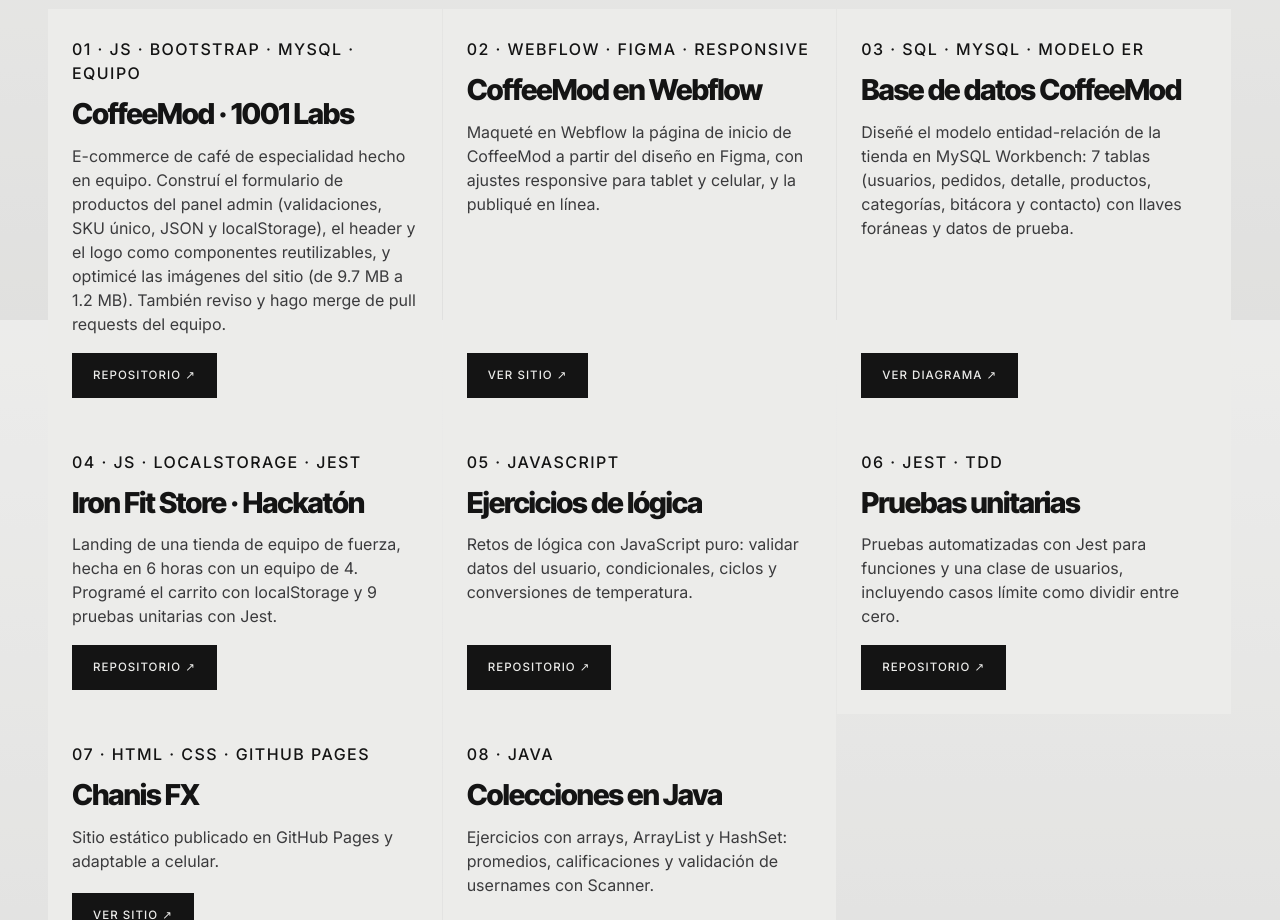
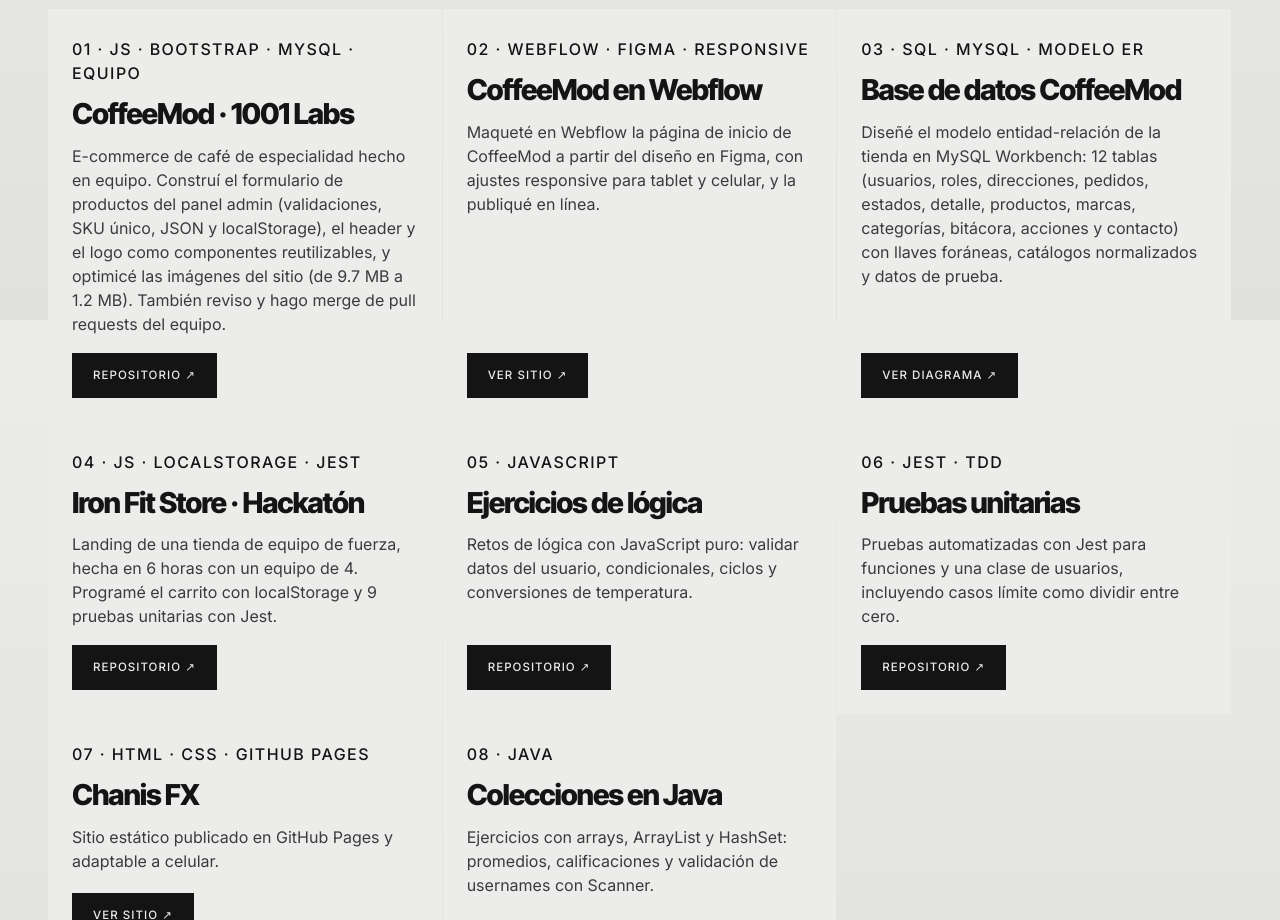
Before and after one commit to ChanisBlu/portafolio-web, a website built with Vite: page docs/index.html in a window 1280 px wide. Shown: the part 2080-3000 px from the top of the page. Built offline with nearby package versions, Linux system fonts and the light colour scheme.

Commit message:
Portafolio: Webflow, base de datos, SQL y certificación

```diff
--- a/docs/index.html
+++ b/docs/index.html
@@ -156,7 +156,7 @@
                 <div class="card-body">
                   <span class="mono num">03 · SQL · MYSQL · MODELO ER</span>
                   <h5 class="card-title">Base de datos CoffeeMod</h5>
-                  <p class="card-text">Diseñé el modelo entidad-relación de la tienda en MySQL Workbench: 7 tablas (usuarios, pedidos, detalle, productos, categorías, bitácora y contacto) con llaves foráneas y datos de prueba.</p>
+                  <p class="card-text">Diseñé el modelo entidad-relación de la tienda en MySQL Workbench: 12 tablas (usuarios, roles, direcciones, pedidos, estados, detalle, productos, marcas, categorías, bitácora, acciones y contacto) con llaves foráneas, catálogos normalizados y datos de prueba.</p>
                 </div>
                 <div class="card-footer"><a href="img/coffeemod-modelo-er.png" target="_blank" rel="noopener" class="btn btn-azul">VER DIAGRAMA ↗</a></div>
               </div>
```
Also changed, not shown: index.html (+1 -1 lines), docs/img/coffeemod-modelo-er.png, public/img/coffeemod-modelo-er.png.
